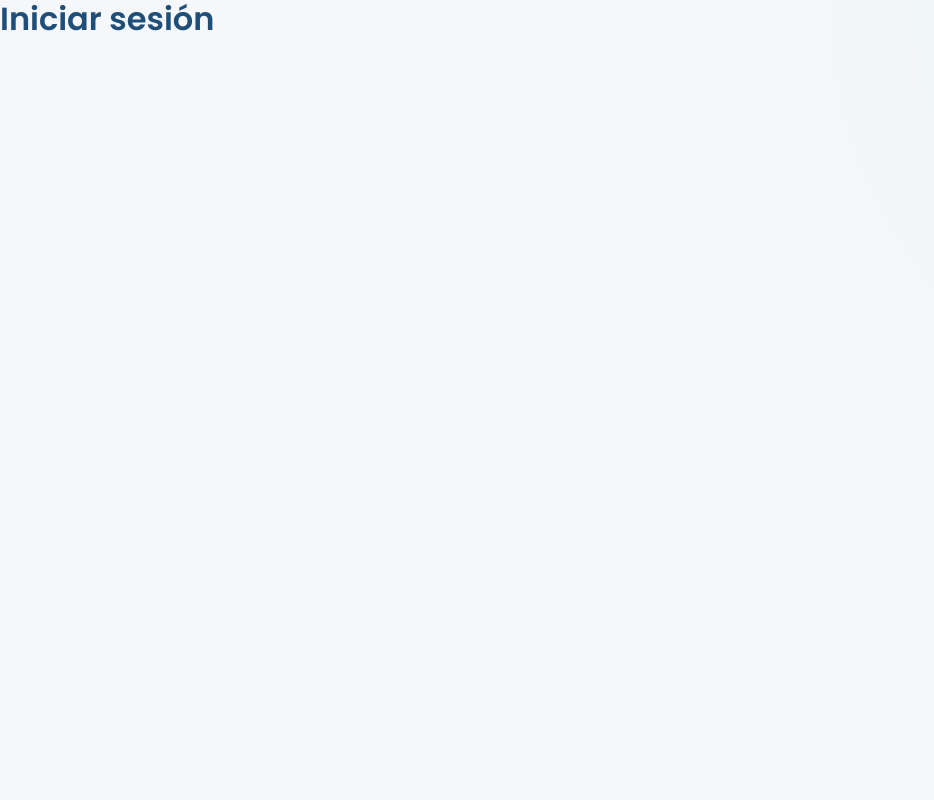
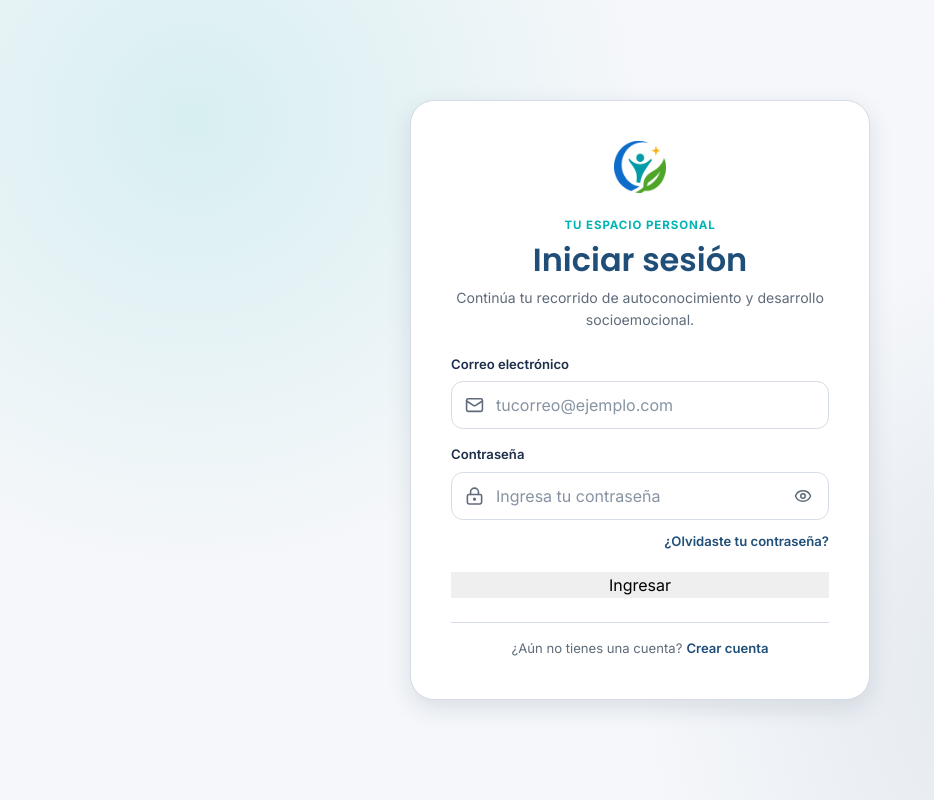
Before and after one commit to Pepealdana/ORENZA, a React (Vite) app: page /login in a window 1280 px wide. Shown: the whole page, without its empty margins (0-934 px from the left). Built offline with nearby package versions, Linux system fonts and the light colour scheme.

Commit message:
style: polish authentication screens and form system

```diff
--- a/src/pages/auth/LoginPage.jsx
+++ b/src/pages/auth/LoginPage.jsx
@@ -1,5 +1,46 @@
+import { useState } from 'react';
+import { Link } from 'react-router-dom';
+import { Eye, EyeOff, LockKeyhole, Mail } from 'lucide-react';
+import orenzaLogo from '../../assets/orenza_logo.png';
+import Button from '../../components/ui/Button/Button';
+import styles from './AuthPage.module.css';
+
 function LoginPage() {
-  return <h1>Iniciar sesión</h1>;
+  const [showPassword, setShowPassword] = useState(false);
+
+  return (
+    <main className={styles.page}>
+      <section className={styles.card} aria-labelledby="login-title">
+        <div className={styles.brand}><img src={orenzaLogo} alt="ORENZA" /></div>
+        <header className={styles.header}>
+          <p className={styles.eyebrow}>Tu espacio personal</p>
+          <h1 id="login-title" className={styles.title}>Iniciar sesión</h1>
+          <p className={styles.description}>Continúa tu recorrido de autoconocimiento y desarrollo socioemocional.</p>
+        </header>
+        <form className={styles.form} onSubmit={(event) => event.preventDefault()}>
+          <label className={styles.field}>
+            <span className={styles.label}>Correo electrónico</span>
+            <span className={styles.inputWrap}>
+              <Mail className={styles.inputIcon} size={19} aria-hidden="true" />
+              <input className={styles.input} type="email" placeholder="tucorreo@ejemplo.com" autoComplete="email" />
+            </span>
+          </label>
+          <label className={styles.field}>
+            <span className={styles.label}>Contraseña</span>
+            <span className={styles.inputWrap}>
+              <LockKeyhole className={styles.inputIcon} size={19} aria-hidden="true" />
+              <input className={`${styles.input} ${styles.hasToggle}`} type={showPassword ? 'text' : 'password'} placeholder="Ingresa tu contraseña" autoComplete="current-password" />
+              <button type="button" className={styles.passwordButton} onClick={() => setShowPassword((value) => !value)} aria-label={showPassword ? 'Ocultar contraseña' : 'Mostrar contraseña'}>
+                {showPassword ? <EyeOff size={18} /> : <Eye size={18} />}
+              </button>
+            </span>
+          </label>
+          <div className={styles.options}><Link className={styles.link} to="/recuperar-contrasena">¿Olvidaste tu contraseña?</Link></div>
+          <Button type="submit" className={styles.submit}>Ingresar</Button>
+        </form>
+        <p className={styles.footer}>¿Aún no tienes una cuenta?<Link className={styles.link} to="/registro">Crear cuenta</Link></p>
+      </section>
+    </main>
+  );
 }
-
 export default LoginPage;
```
